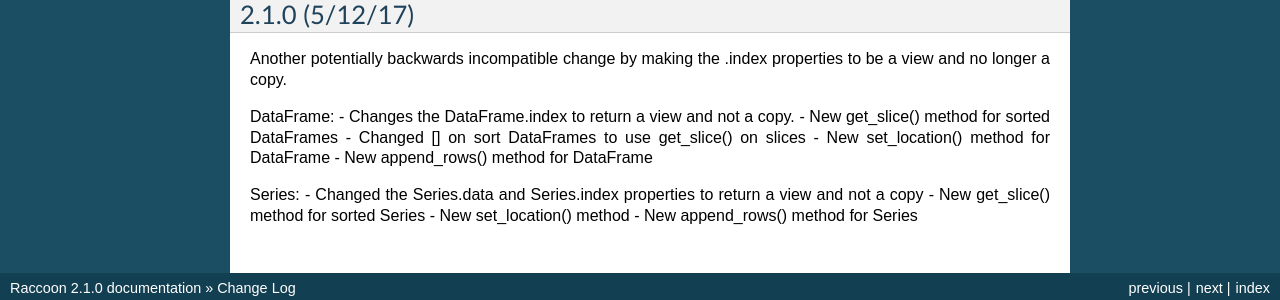
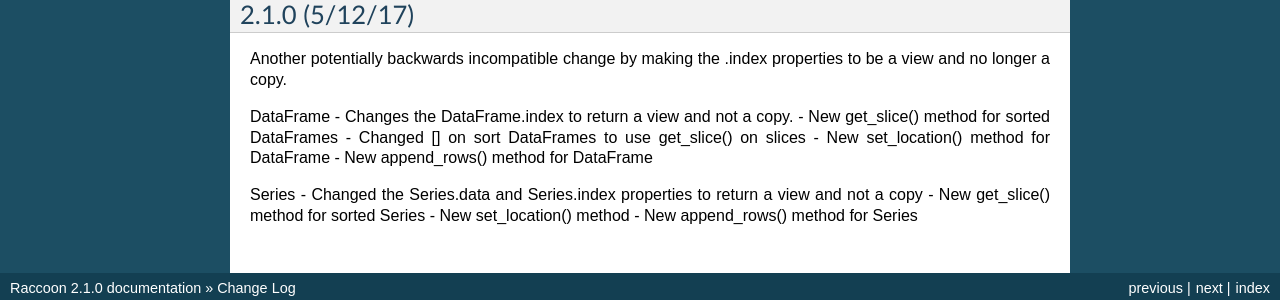
Before and after one commit to rsheftel/raccoon, a Sphinx documentation site: the page built from docs/change_log.rst, in a window 1280 px wide and 900 px high, scrolled down 2051 px. Shown: the part 565-865 px from the top of the window. Built offline with Sphinx 7.4.7, drawn with Linux system fonts in a browser that asks for light colours; some of the changed lines change nothing that is shown.

Commit message:
fix documentation

```diff
--- a/docs/change_log.rst
+++ b/docs/change_log.rst
@@ -113,14 +113,14 @@
 ~~~~~~~~~~~~~~~
 Another potentially backwards incompatible change by making the .index properties to be a view and no longer a copy.
 
-DataFrame:
+DataFrame
 - Changes the DataFrame.index to return a view and not a copy.
 - New get_slice() method for sorted DataFrames
 - Changed [] on sort DataFrames to use get_slice() on slices
 - New set_location() method for DataFrame
 - New append_rows() method for DataFrame
 
-Series:
+Series
 - Changed the Series.data and Series.index properties to return a view and not a copy
 - New get_slice() method for sorted Series
 - New set_location() method
```
